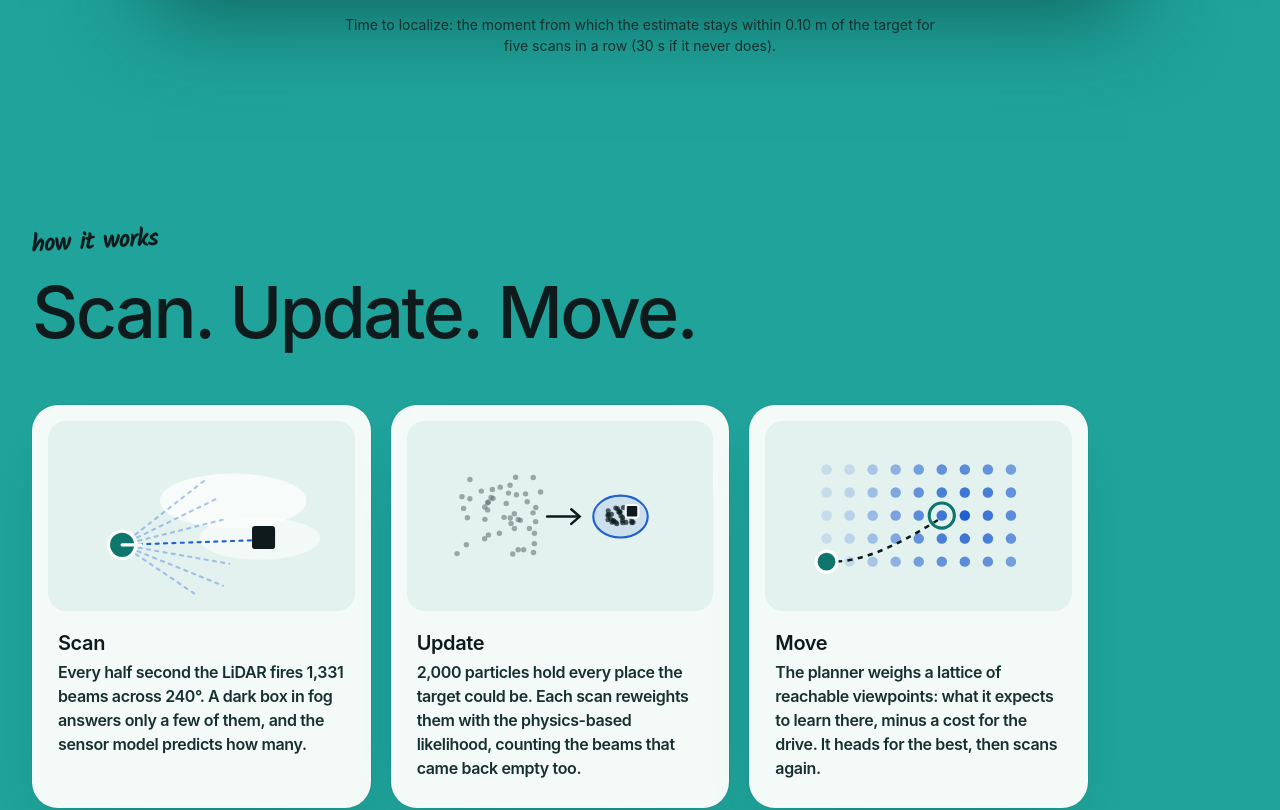
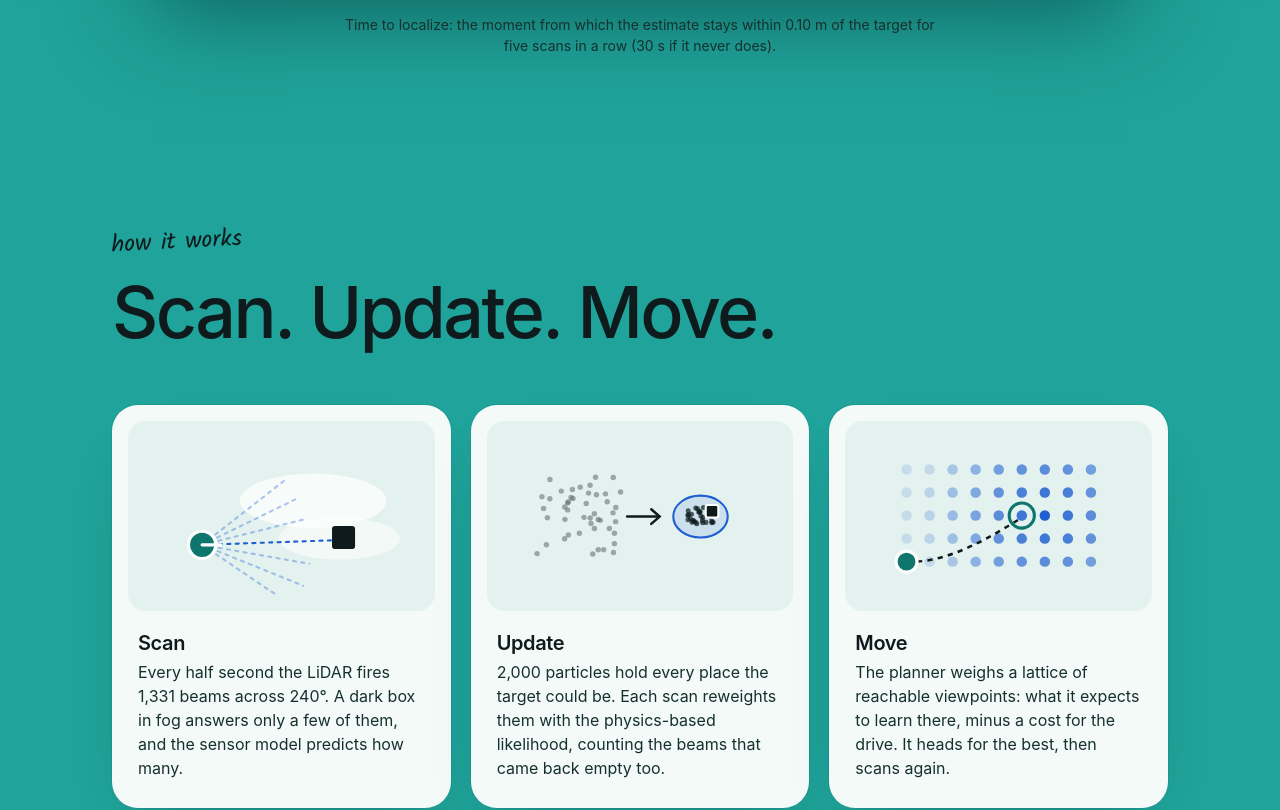
Before and after one commit to jjmensah/move-to-see, a React (Vite) app in the folder web/: page / in a window 1280 px wide. Shown: the part 1908-2718 px from the top of the page. Built offline with nearby package versions, Linux system fonts and the light colour scheme.

Commit message:
fix(web): name the teal bands vivid so they stop inheriting the logo's layout

```diff
--- a/web/src/App.tsx
+++ b/web/src/App.tsx
@@ -237,7 +237,7 @@ export default function App() {
           </div>
         </section>
 
-        <section id="how" className="band brand" aria-labelledby="how-title">
+        <section id="how" className="band vivid" aria-labelledby="how-title">
           <div className="wrap">
             <div className="section-head reveal">
               <span className="kicker">how it works</span>
@@ -262,7 +262,7 @@ export default function App() {
           </div>
         </section>
 
-        <section id="decision" className="band brand" aria-labelledby="decision-title">
+        <section id="decision" className="band vivid" aria-labelledby="decision-title">
           <div className="wrap">
             <div className="section-head reveal">
               <span className="kicker">the next view</span>
@@ -291,7 +291,7 @@ export default function App() {
           </div>
         </section>
 
-        <section id="evidence" className="band brand" aria-labelledby="evidence-title">
+        <section id="evidence" className="band vivid" aria-labelledby="evidence-title">
           <div className="wrap">
             <div className="section-head reveal">
               <span className="kicker">the checks</span>
--- a/web/src/styles.css
+++ b/web/src/styles.css
@@ -324,7 +324,7 @@ code {
 .band {
   padding-block: clamp(80px, 11vw, 130px);
 }
-.band.brand {
+.band.vivid {
   background: var(--brand);
 }
 .band.paper {
@@ -356,13 +356,13 @@ code {
 .band.paper .kicker {
   color: var(--accent);
 }
-.band.brand,
+.band.vivid,
 .hero {
   --soft: var(--ink-2);
   --faint: var(--ink-2);
 }
 /* On light teal the secondary ink is darkened to keep 4.5:1. */
-:root:not([data-theme="dark"]) :is(.band.brand, .hero, .final, .footer) {
+:root:not([data-theme="dark"]) :is(.band.vivid, .hero, .final, .footer) {
   --ink-2: #16302f;
 }
 
```
